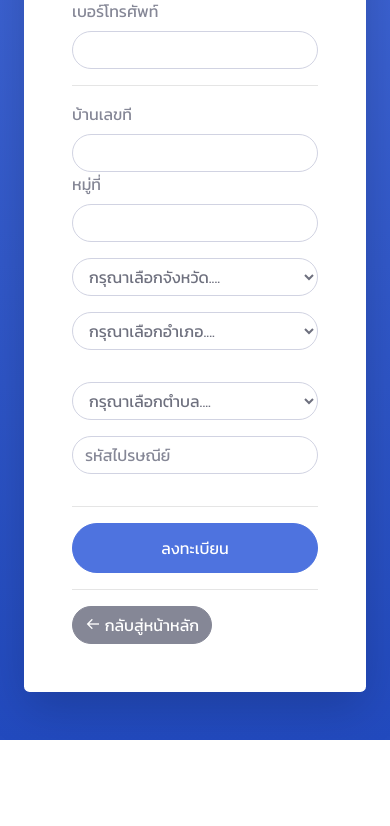
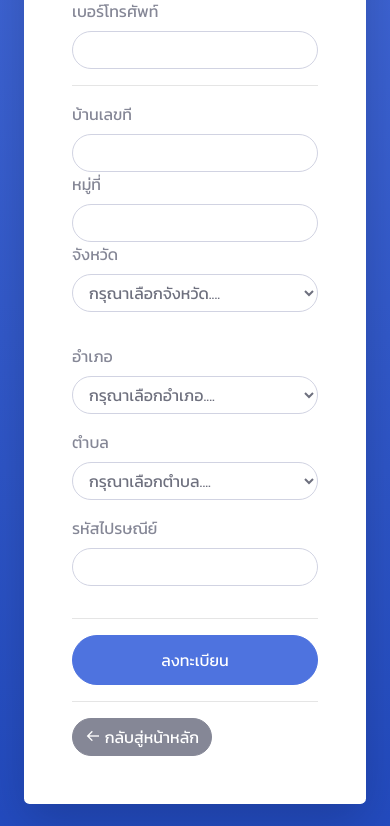
Before and after one commit to paradise-j/TP_Dentistry, a PHP site: page /register.php in a window 390 px wide. Shown: the part 720-1546 px from the top of the page. Before the commit the page ends 1460 px from the top, so only its background shows below. Run offline with PHP 8.4, Linux system fonts and the light colour scheme; data that the repository does not hold is empty.

Commit message:
Update register.php

```diff
--- a/register.php
+++ b/register.php
@@ -106,9 +106,8 @@
                                             <label class="form-label">หมู่ที่</label>
                                             <input type="number" class="form-control" style="border-radius: 25px;" name="Homenumber" required>
                                         </div>
-                                    </div>
-                                    <div class="form-group row">
                                         <div class="col-md-6 mb-3 mb-sm-0">
+                                            <label class="form-label">จังหวัด</label>
                                             <select class="form-control" aria-label="Default select example" id="provinces" name="provinces" style="border-radius: 30px;" required>
                                                 <option selected disabled>กรุณาเลือกจังหวัด....</option>
                                                 <?php
@@ -124,22 +123,31 @@
                                                 ?>
                                             </select>
                                         </div>
+                                    </div>
+                                    <div class="form-group row">
                                         <div class="col-md-5 mb-3 mb-sm-0">
+                                            <label class="form-label">อำเภอ</label>
                                             <select class="form-control" aria-label="Default select example" id="amphures" name="amphures" style="border-radius: 30px;" required>
                                                 <option selected disabled>กรุณาเลือกอำเภอ....</option>
                                             </select>
                                         </div>
-                                    </div>
-                                    <div class="form-group row">
-                                        <div class="col-md-5 mb-3 mb-sm-0">
+                                        <div class="col-md-4 mb-3 mb-sm-0">
+                                            <label class="form-label">ตำบล</label>
                                             <select class="form-control" aria-label="Default select example" id="districts" name="districts" style="border-radius: 30px;" required>
                                                 <option selected disabled>กรุณาเลือกตำบล....</option>
                                             </select>
                                         </div>
-                                        <div class="col-md-4 mb-3 mb-sm-0">
-                                            <input type="text" required class="form-control" id="zipcode" name="zipcode" style="border-radius: 30px;" placeholder="รหัสไปรษณีย์" required>
+                                        <div class="col-md-3 mb-3 mb-sm-0">
+                                            <label class="form-label">รหัสไปรษณีย์</label>
+                                            <input type="text" required class="form-control" id="zipcode" name="zipcode" style="border-radius: 30px;"  required>
                                         </div>
                                     </div>
+                                    <!-- <div class="form-group row">
+                                        <div class="col-md-3 mb-3 mb-sm-0">
+                                            <label class="form-label">รหัสไปรษณีย์</label>
+                                            <input type="text" required class="form-control" id="zipcode" name="zipcode" style="border-radius: 30px;"  required>
+                                        </div>
+                                    </div> -->
                                     <hr>
                                     <button class="btn btn-primary btn-user btn-block" type="submit" name="btn_login"  style="font-size: 1rem;">ลงทะเบียน</button>
                                 </form>
```
